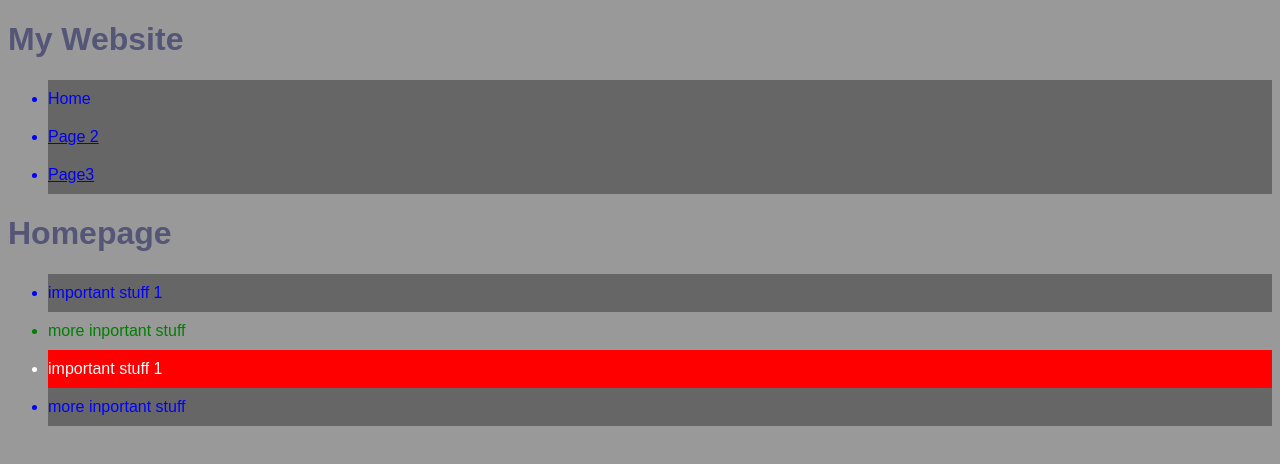
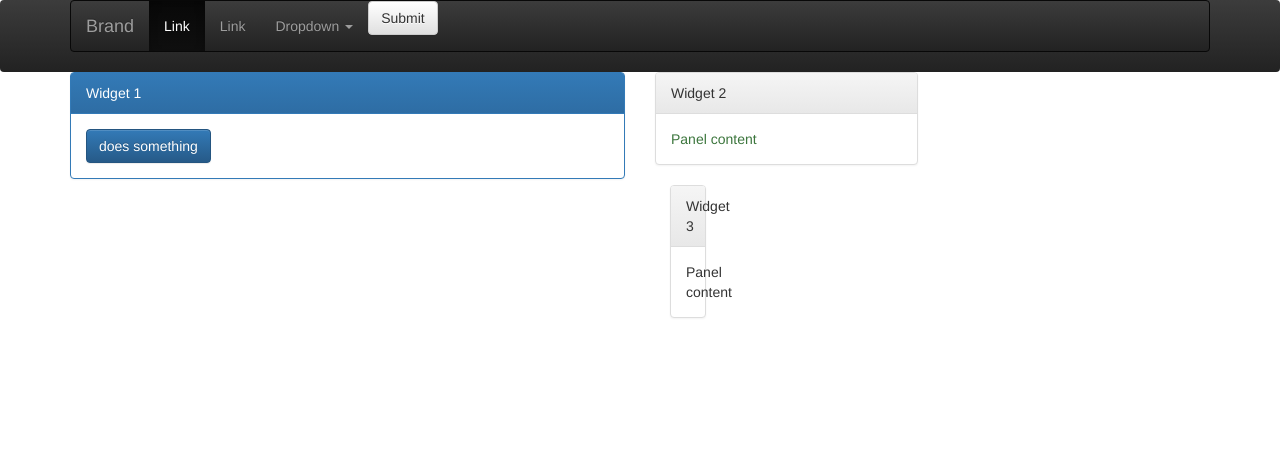
Before and after one commit to joseph-ismailyan/html.css.js.Testing, a plain HTML site: page index.html in a window 1280 px wide. Drawn offline with nearby package versions, Linux system fonts and the light colour scheme.

Commit message:
Added bootstrap stuff

```diff
--- a/index.html
+++ b/index.html
@@ -1,27 +1,80 @@
-<!doctype html>
+<!DOCTYPE html>
 <html>
 <head>
-	<title>Page One</title>
-	<link href="main.css" rel="stylesheet" type="text/css"/>
+	<title>Bootstrap Layouts</title>
+	<link rel="stylesheet" href="main.css">
+	<!-- Latest compiled and minified CSS -->
+	<link rel="stylesheet" href="https://maxcdn.bootstrapcdn.com/bootstrap/3.3.4/css/bootstrap.min.css">
+
+	<!-- Optional theme -->
+	<link rel="stylesheet" href="https://maxcdn.bootstrapcdn.com/bootstrap/3.3.4/css/bootstrap-theme.min.css">
 </head>
+<body>
+	<header class="navbar-inverse">
+		<div class="container">
+			<nav class="navbar navbar-inverse">
+				<div class="container-fluid">
+					<!-- Brand and toggle get grouped for better mobile display -->
+					<div class="navbar-header">
+						<button type="button" class="navbar-toggle collapsed" data-toggle="collapse" data-target="#bs-example-navbar-collapse-1">
+							<span class="sr-only">Toggle navigation</span>
+							<span class="icon-bar"></span>
+							<span class="icon-bar"></span>
+							<span class="icon-bar"></span>
+						</button>
+						<a class="navbar-brand" href="#">Brand</a>
+					</div>
 
-<body>
-	<h1>My Website</h1>
-	<ul>
-		<li>Home</li>
-		<li><a href="page2.html">Page 2</a></li>
-		<li><a href="page3.html">Page3<a/></li>
-	</ul>
-		<p>
-			<h1>Homepage</h1>
-		</p>
-		<ul>
-			<li>important stuff 1</li>
-			<li class="secondary">more inportant stuff</li>
-			<li id="special">important stuff 1</li>
-			<li>more inportant stuff</li>
-		</ul>
-</body>
-
-
-</html>
+					<!-- Collect the nav links, forms, and other content for toggling -->
+					<div class="collapse navbar-collapse" id="bs-example-navbar-collapse-1">
+						<ul class="nav navbar-nav">
+							<li class="active"><a href="#">Link <span class="sr-only">(current)</span></a></li>
+							<li><a href="#">Link</a></li>
+							<li class="dropdown">
+								<a href="#" class="dropdown-toggle" data-toggle="dropdown" role="button" aria-expanded="false">Dropdown <span class="caret"></span></a>
+								<ul class="dropdown-menu" role="menu">
+									<li><a href="#">Action</a></li>
+									<li><a href="#">Another action</a></li>
+									<li><a href="#">Something else here</a></li>
+									<li class="divider"></li>
+									<li><a href="#">Separated link</a></li>
+									<li class="divider"></li>
+									<li><a href="#">One more separated link</a></li>
+								</ul>
+							</li>
+						</ul>
+						<ton type="submit" class="btn btn-default">Submit</button>
+						</form>
+					</div><!-- /.navbar-collapse -->
+				</div><!-- /.container-fluid -->
+			</nav>
+		</div>
+	</header>
+	<div class="container">
+		<div class="row">
+			<div class="col-sm-6 col-xs-12">
+				<div class="panel panel-primary">
+					<div class="panel-heading">Widget 1</div>
+					<div class="panel-body">
+						<a href="#" class="btn btn-primary">does something</a>
+					</div>
+				</div>
+			</div>
+			<div class="col-sm-3 col-xs-6">
+				<div class="panel panel-default">
+					<div class="panel-heading">Widget 2</div>
+					<div class="panel-body text-success">
+						Panel content
+					</div>
+				</div>
+				<div class="col-sm-3 col-xs-6">
+					<div class="panel panel-default">
+						<div class="panel-heading">Widget 3</div>
+						<div class="panel-body">
+							Panel content
+						</div>
+					</div>
+				</div>
+			</div>
+		</body>
+		</html>
--- a/main.css
+++ b/main.css
@@ -1,23 +1,11 @@
-body {
+.darkBG {
 	background: #999;
-	font-family: arial;
 }
 
-h1, h2 {
-	color: #557;
-}
-li {
+.darkerBG {
 	background: #666;
-	color: blue;
-	padding: 10px 0px 10px 0px;
 }
 
-.secondary {
-	background: none;
-	color: green;
+.darkestBG {
+	background: #333;
 }
-
-#special {
-	background: red;
-	color: white;
-}
```
